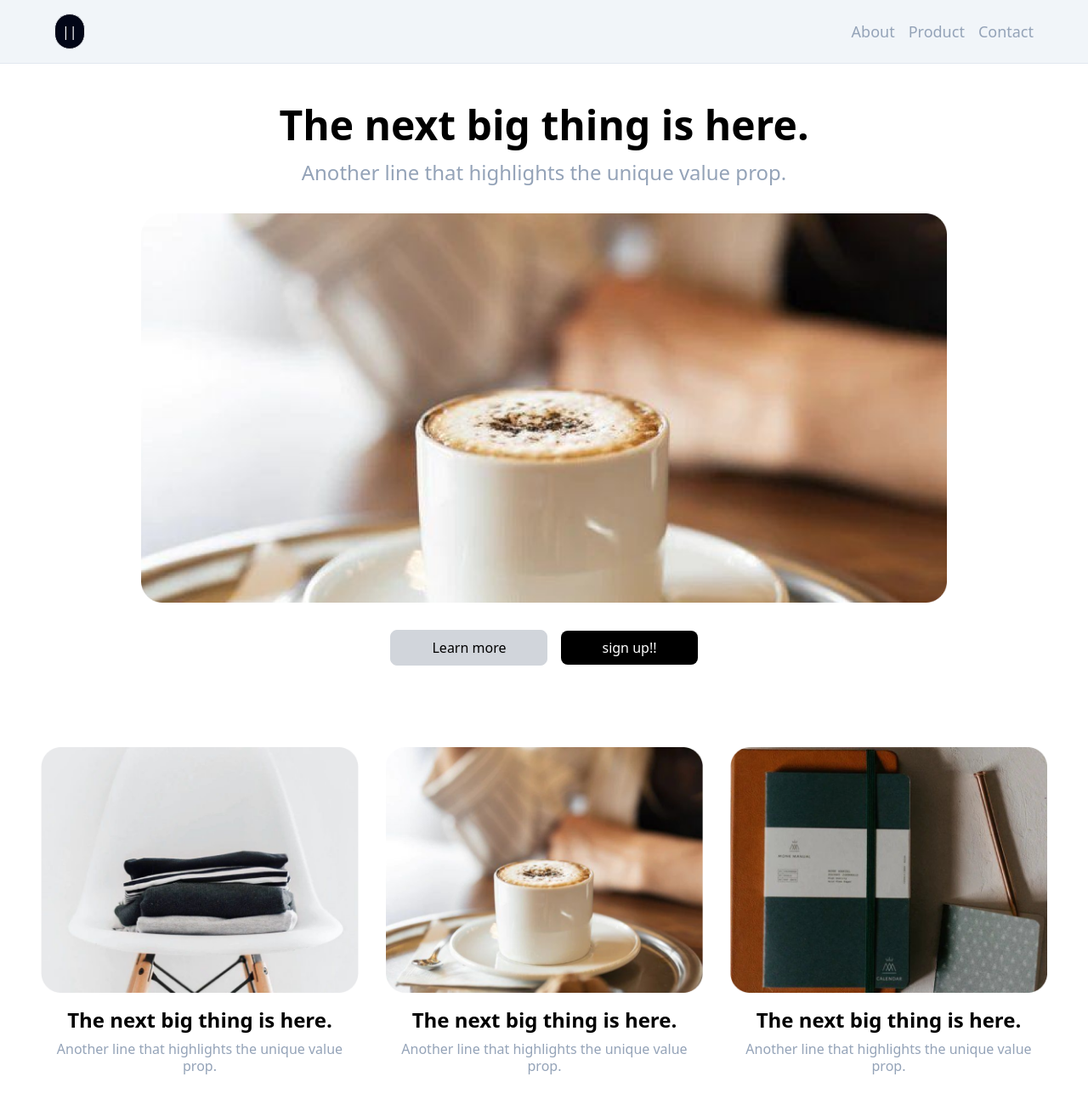
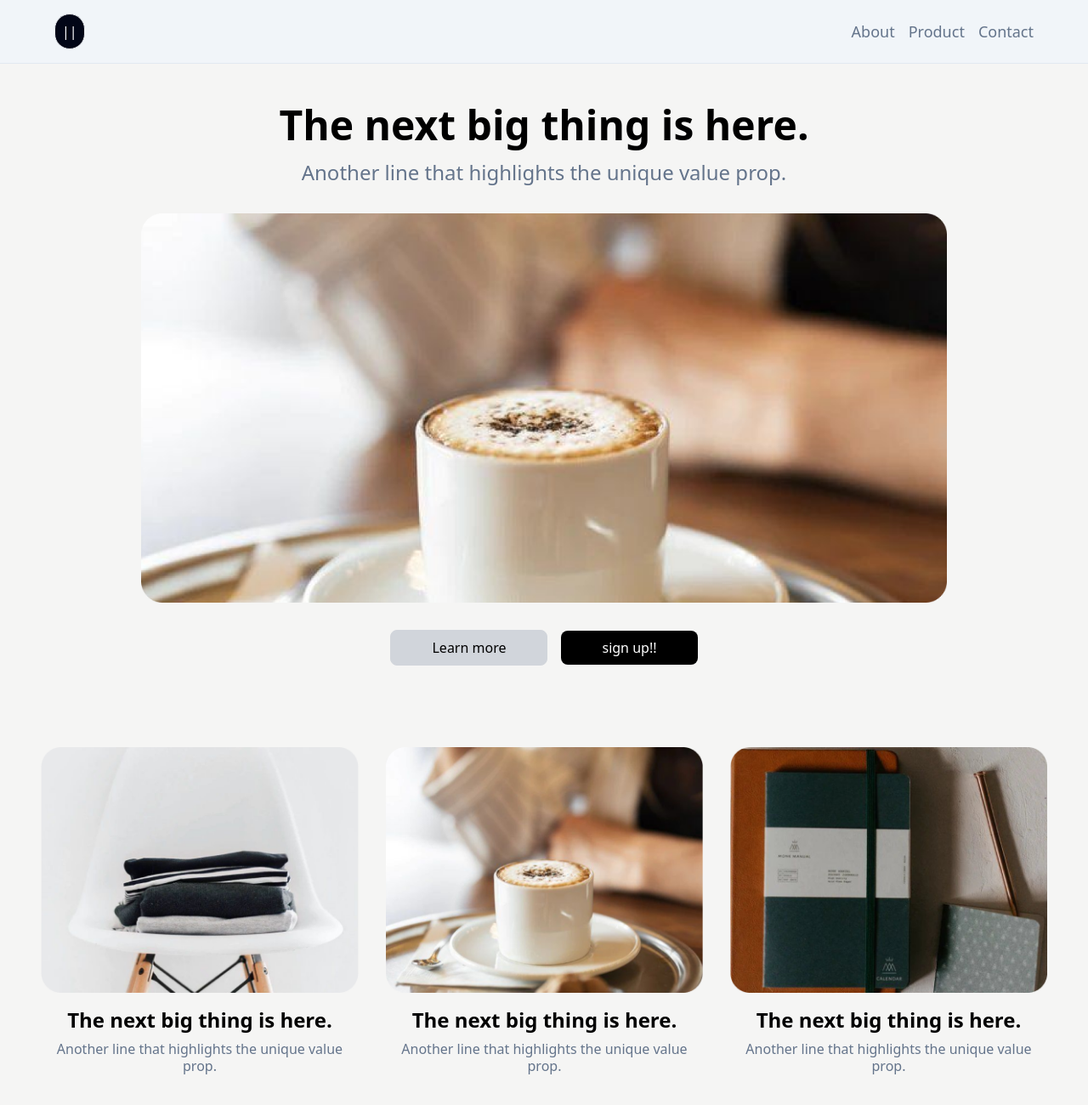
Before and after one commit to naveenkumar-gif/designs, a website: page coffee-shop/images/index.html in a window 1280 px wide. Shown: the top 1300 px of the page at 85% size. Drawn offline with nearby package versions, Linux system fonts and the light colour scheme.

Commit message:
commiting

```diff
--- a/coffee-shop/images/index.html
+++ b/coffee-shop/images/index.html
@@ -14,7 +14,7 @@
     ></script>
     <title>Coffee-shop</title>
   </head>
-  <body>
+  <body class="bg-stone-100">
     <div
       class="bg-slate-100 px-16 border-b border-slate-200 max-md:px-8 max-sm:px-4"
     >
@@ -28,19 +28,19 @@
         </ul>
         <ul class="flex gap-4 max-md:hidden">
           <a
-            class="text-slate-400 text-lg hover:text-black transition-all duration-500"
+            class="text-slate-500 text-lg hover:text-black transition-all duration-500"
             href="#About"
             >About</a
           >
 
           <a
-            class="text-slate-400 text-lg hover:text-black transition-all duration-500"
+            class="text-slate-500 text-lg hover:text-black transition-all duration-500"
             href="#Product"
             >Product</a
           >
 
           <a
-            class="text-slate-400 text-lg hover:text-black transition-all duration-500"
+            class="text-slate-500 text-lg hover:text-black transition-all duration-500"
             href="#Contact"
             >Contact</a
           >
@@ -56,7 +56,7 @@
           The next big thing is here.
         </h1>
         <p
-          class="text-2xl text-slate-400 max-lg:text-xl max-md:text-base max-sm:text-center"
+          class="text-2xl text-slate-500 max-lg:text-xl max-md:text-base max-sm:text-center"
         >
           Another line that highlights the unique value prop.
         </p>
@@ -100,7 +100,7 @@
             The next big thing is here.
           </h3>
           <p
-            class="text-base text-center text-slate-400 max-lg:text-sm max-lg:text-center leading-tight max-sm:text-xs"
+            class="text-base text-center text-slate-500 max-lg:text-sm max-lg:text-center leading-tight max-sm:text-xs"
           >
             Another line that highlights the unique value prop.
           </p>
@@ -121,7 +121,7 @@
             The next big thing is here.
           </h3>
           <p
-            class="text-base text-center text-slate-400 max-lg:text-sm max-lg:text-center max-sm:text-xs leading-tight"
+            class="text-base text-center text-slate-500 max-lg:text-sm max-lg:text-center max-sm:text-xs leading-tight"
           >
             Another line that highlights the unique value prop.
           </p>
@@ -142,7 +142,7 @@
             The next big thing is here.
           </h3>
           <p
-            class="text-base text-center text-slate-400 max-lg:text-sm max-lg:text-center max-sm:text-xs leading-tight"
+            class="text-base text-center text-slate-500 max-lg:text-sm max-lg:text-center max-sm:text-xs leading-tight"
           >
             Another line that highlights the unique value prop.
           </p>
@@ -158,7 +158,7 @@
           Loved by top companies
         </h1>
         <p
-          class="text-2xl text-slate-400 max-lg:text-xl max-md:text-base max-sm:text-center"
+          class="text-2xl text-slate-500 max-lg:text-xl max-md:text-base max-sm:text-center"
         >
           Another line that highlights the unique value prop.
         </p>
```
